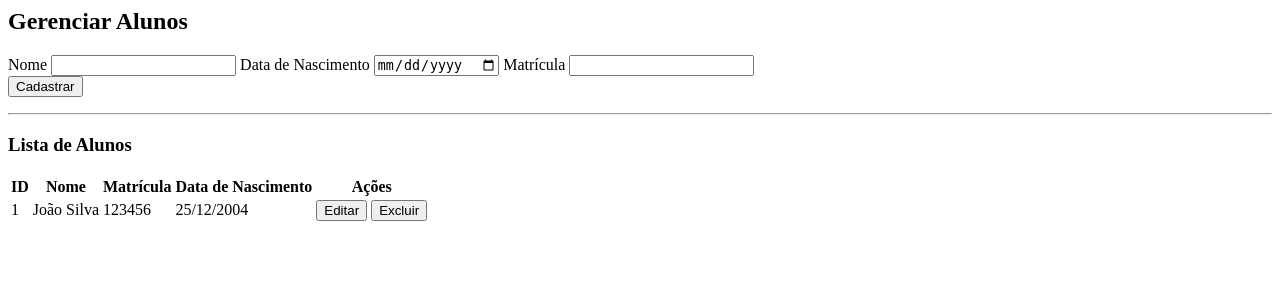
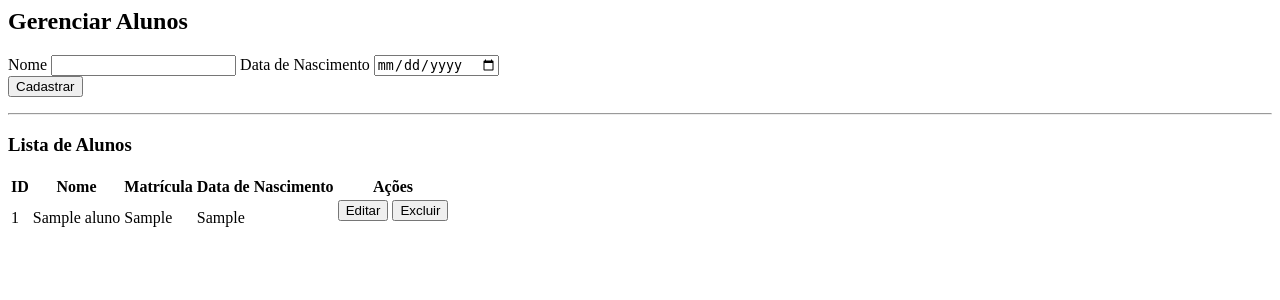
Before and after one commit to Felipe-ea/sistema_escolar, a PHP site: page /views/cadastrarAluno.php in a window 1280 px wide. Shown: the top 300 px of the page. Run offline with PHP 8.4, Linux system fonts and the light colour scheme; tables that the repository leaves empty or names only in its code hold one stand-in row (values such as "Sample post"); a stand-in replaces the project's code that opens the database connection.

Commit message:
atualizacao

```diff
--- a/home.php
+++ b/home.php
@@ -4,6 +4,7 @@
 
     require_once 'controller/verificaAutenticacao.php';
     require_once 'controller/carregaTela.php';
+    //require_once 'controller/cadastrarProfessor.php';
 
 ?>
 
--- a/views/cadastrarAluno.php
+++ b/views/cadastrarAluno.php
@@ -3,23 +3,17 @@
         <div class="max-w-4xl mx-auto bg-white p-4 rounded-lg shadow-md">
             <h2 class="text-2xl font-bold text-gray-700 text-center">Gerenciar Alunos</h2>
 
-            <!-- Formulário de Cadastro/Atualização -->
-            <form action="aluno.php" method="POST" class="mt-4">
+            <form action="../controller/cadastraAluno.php" method="POST" class="mt-4">
                 <input type="hidden" name="id" id="alunoId">
 
                 <label class="block">
                     <span class="text-gray-700">Nome</span>
-                    <input type="text" name="nome" id="nome" class="w-full mt-1 p-2 border rounded-lg focus:outline-none focus:ring focus:border-blue-500" required>
+                    <input type="text" name="nome" class="w-full mt-1 p-2 border rounded-lg focus:outline-none focus:ring focus:border-blue-500" required>
                 </label>
 
                 <label class="block">
                     <span class="text-gray-700">Data de Nascimento</span>
                     <input type="date" name="data_nascimento" class="w-full mt-1 p-2 border rounded-lg focus:outline-none focus:ring focus:border-blue-500" required>
-                </label>
-
-                <label class="block mt-3">
-                    <span class="text-gray-700">Matrícula</span>
-                    <input type="text" name="matricula" id="matricula" class="w-full mt-1 p-2 border rounded-lg focus:outline-none focus:ring focus:border-blue-500" required>
                 </label>
 
                 <div class="justify-self-center">
@@ -28,7 +22,6 @@
 
             </form>
 
-            <!-- Lista de Alunos -->
             <div class="mt-6">
                 <hr>
                 <h3 class="py-4 justify-self-center text-xl font-semibold text-gray-700">Lista de Alunos</h3>
@@ -43,17 +36,37 @@
                         </tr>
                     </thead>
                     <tbody>
-                        <!-- Exemplo de linha de aluno -->
+
+                        <?php
+
+                        include 'conexao.php';
+
+                        $sql_consulta = "SELECT * FROM aluno";
+                        $sql_query = $mysqli->query($sql_consulta) or die("Falha na consulta: " . $mysqli->error);
+
+                        for($i = 0; $i < $sql_query->num_rows; $i++) {
+                            $consulta_realizada[$i] = $sql_query->fetch_assoc();
+                        }
+
+                        foreach($consulta_realizada as $consulta) {
+
+                        ?>
+
                         <tr>
-                            <td class="p-2 border text-center">1</td>
-                            <td class="p-2 border">João Silva</td>
-                            <td class="p-2 border text-center">123456</td>
-                            <td class="p-2 border text-center">25/12/2004</td>
+                            <td class="p-2 border text-center"><?= $consulta['id'] ?></td>
+                            <td class="p-2 border"><?= $consulta['nome'] ?></td>
+                            <td class="p-2 border text-center"><?= $consulta['matricula'] ?></td>
+                            <td class="p-2 border text-center"><?= $consulta['data_nascimento'] ?></td>
                             <td class="p-2 border text-center">
-                                <button class="bg-yellow-500 text-white px-2 py-1 rounded hover:bg-yellow-600">Editar</button>
-                                <button class="bg-red-500 text-white px-2 py-1 rounded hover:bg-red-600">Excluir</button>
+                                <form action="controller/acoes.php" method="POST">
+                                    <button name="editarAluno" value="<?= $consulta['id'] ?>" class="bg-yellow-500 text-white px-2 py-1 rounded hover:bg-yellow-600">Editar</button>
+                                    <button name="deletarAluno" value="<?= $consulta['id'] ?>" class="bg-red-500 text-white px-2 py-1 rounded hover:bg-red-600">Excluir</button>
+                                </form>
                             </td>
                         </tr>
+
+                        <?php } ?>
+
                     </tbody>
                 </table>
             </div>
```
Also changed, not shown: views/login.php (+19 -0 lines).
